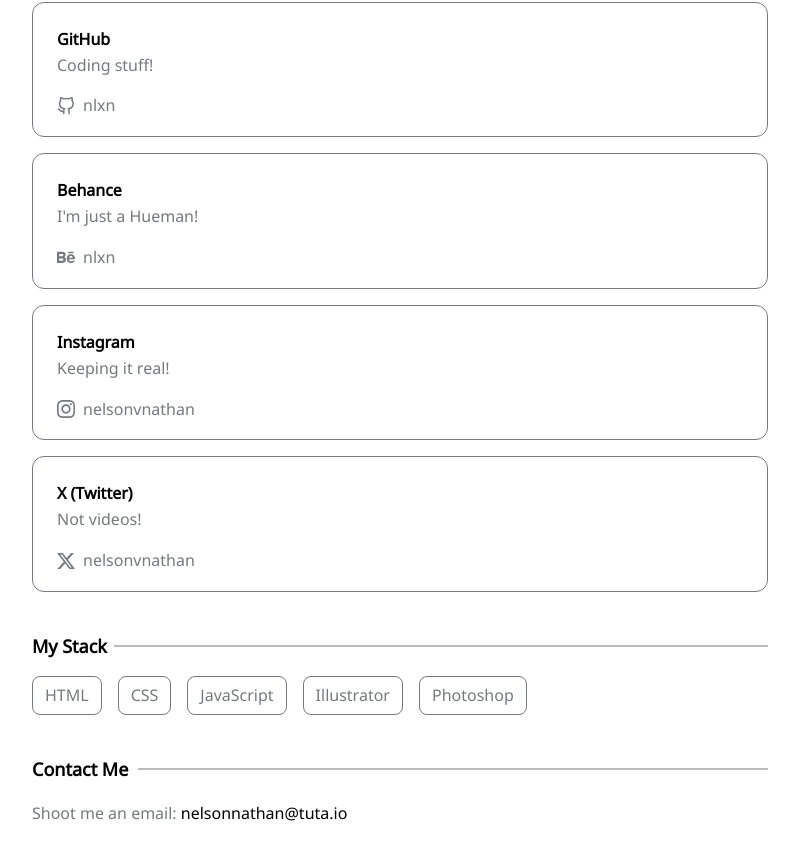
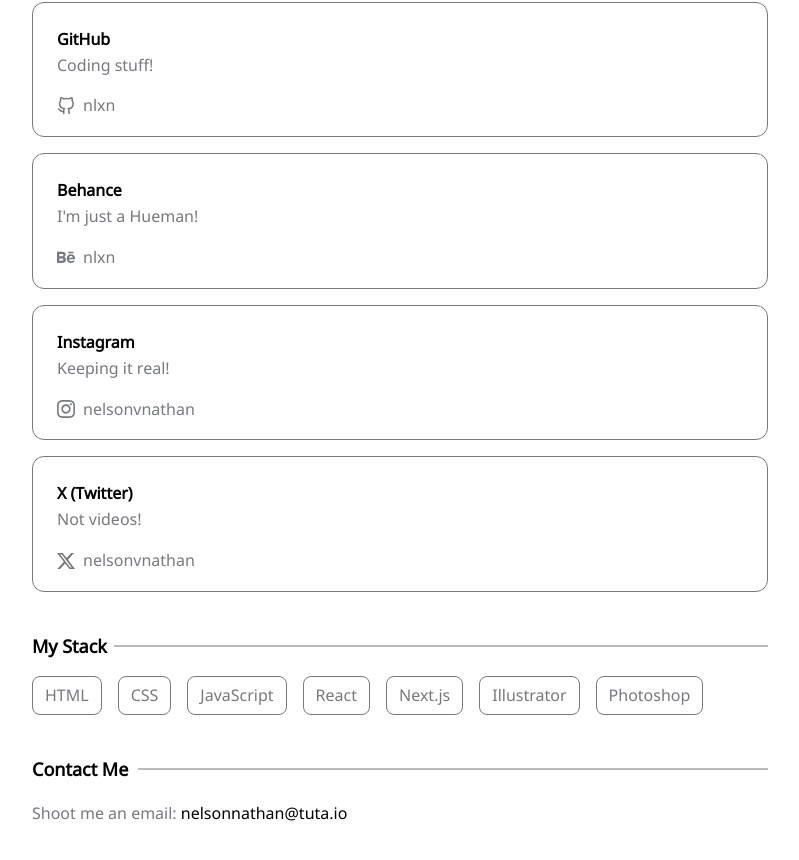
Before and after one commit to nlxn/profilio, a Next.js app: page / in a window 1280 px wide. Shown: the part 586-1446 px from the top of the page, without its empty margins (240-1039 px from the left). Built offline with nearby package versions, Linux system fonts and the light colour scheme.

Commit message:
Update config.js

```diff
--- a/data/config.js
+++ b/data/config.js
@@ -48,6 +48,8 @@
     'HTML',
     'CSS',
     'JavaScript',
+    'React',
+    'Next.js',
     'Illustrator',
     'Photoshop'
   ]
```
